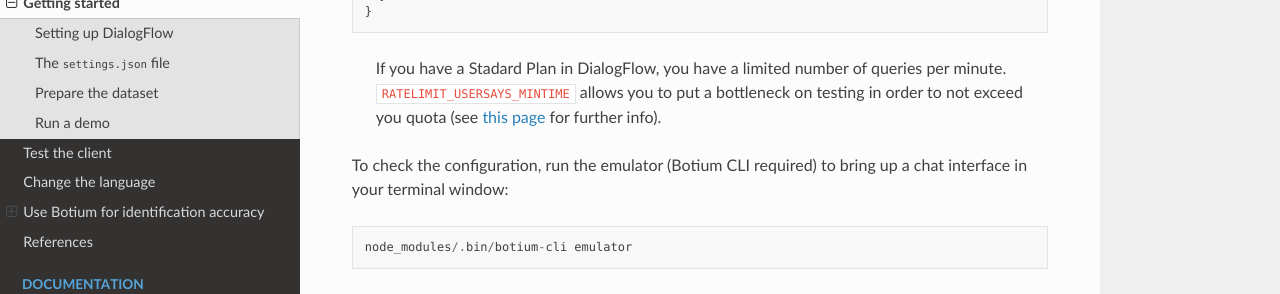
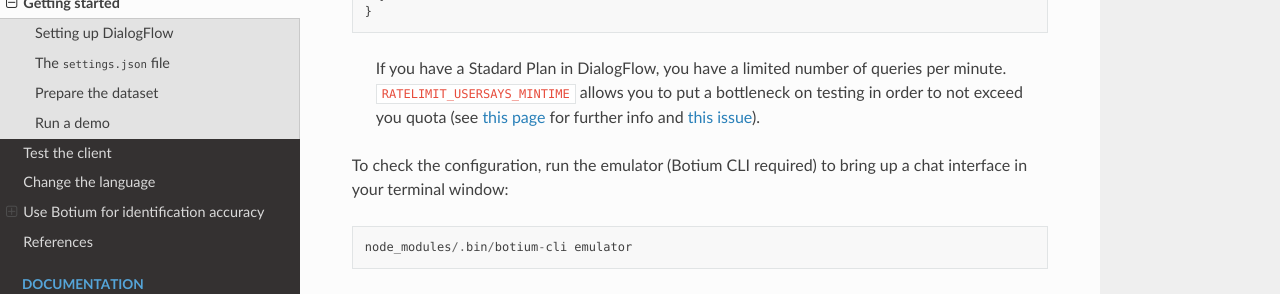
Before and after one commit to Davidelanz/nlp-contextual-meaning, a Sphinx documentation site: the page built from docs/README.md, in a window 1280 px wide and 900 px high, scrolled down 6653 px. Shown: the part 150-444 px from the top of the window. Built offline with Sphinx 7.4.7 and the Read the Docs theme 2.0.0, drawn with Linux system fonts in a browser that asks for light colours.

Commit message:
Update README.md

```diff
--- a/docs/README.md
+++ b/docs/README.md
@@ -298,7 +298,7 @@ shows how to retrieve all those settings
 > per minute. `RATELIMIT_USERSAYS_MINTIME` allows you to put a bottleneck on testing
 > in order to not exceed you quota (see
 > [this page](https://botium.atlassian.net/wiki/spaces/BOTIUM/pages/360603/Botium+Configuration+-+Capabilities#RATELIMIT_USERSAYS_MINTIME)
-> for further info).
+> for further info and [this issue](https://github.com/codeforequity-at/botium-core/issues/540)).
 
 To check the configuration, run the emulator (Botium CLI required)
 to bring up a chat interface in your terminal window:
@@ -382,4 +382,4 @@ K-Fold Round 1:
   "Context-dependent meanings recognition in human-robot interaction'',
   _Bachelor's Thesis_, University of Genoa, 2018
   (**in italian**)
-  [[pdf](https://github.com/Davidelanz/nlp-contextual-meaning/references/Lanza2018_BachelorThesis_IT.pdf)]
+  [[pdf](https://github.com/Davidelanz/nlp-contextual-meaning/blob/master/references/Lanza2018_BachelorThesis_IT.pdf)]
```
